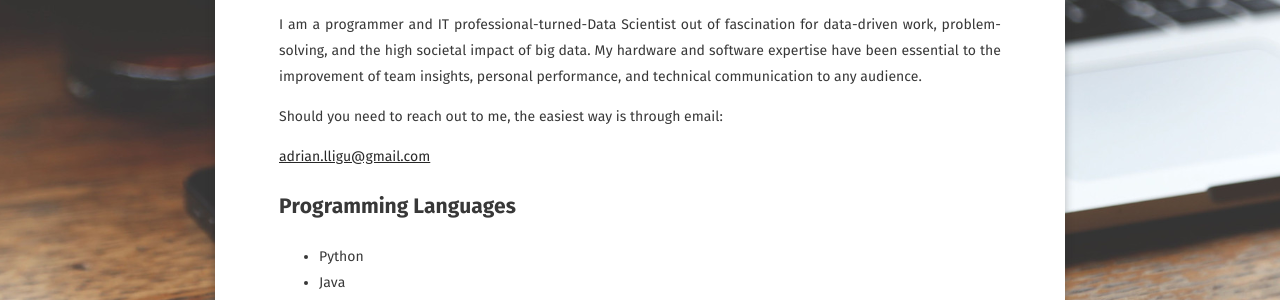
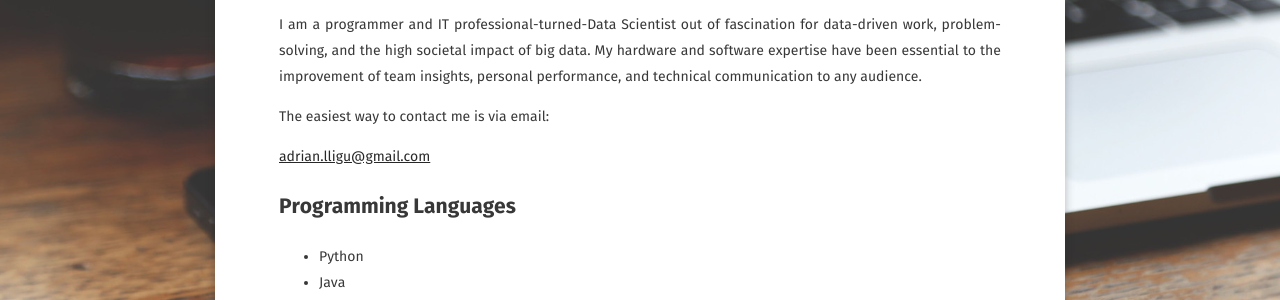
Before and after one commit to AdrianLl/AdrianLl.github.io, a Jekyll site: the page built from about/index.md, in a window 1280 px wide. Shown: the part 445-745 px from the top of the page. Built offline with Jekyll 4.4.1, drawn with Linux system fonts in a browser that asks for light colours; some web fonts are replaced.

Commit message:
changed email line

```diff
--- a/about/index.md
+++ b/about/index.md
@@ -11,7 +11,7 @@ comments: false
 # About Me
 I am a programmer and IT professional-turned-Data Scientist out of fascination for data-driven work, problem-solving, and the high societal impact of big data. My hardware and software expertise have been essential to the improvement of team insights, personal performance, and technical communication to any audience.
 
-Should you need to reach out to me, the easiest way is through email:
+The easiest way to contact me is via email:
 
 <adrian.lligu@gmail.com>
 
```
